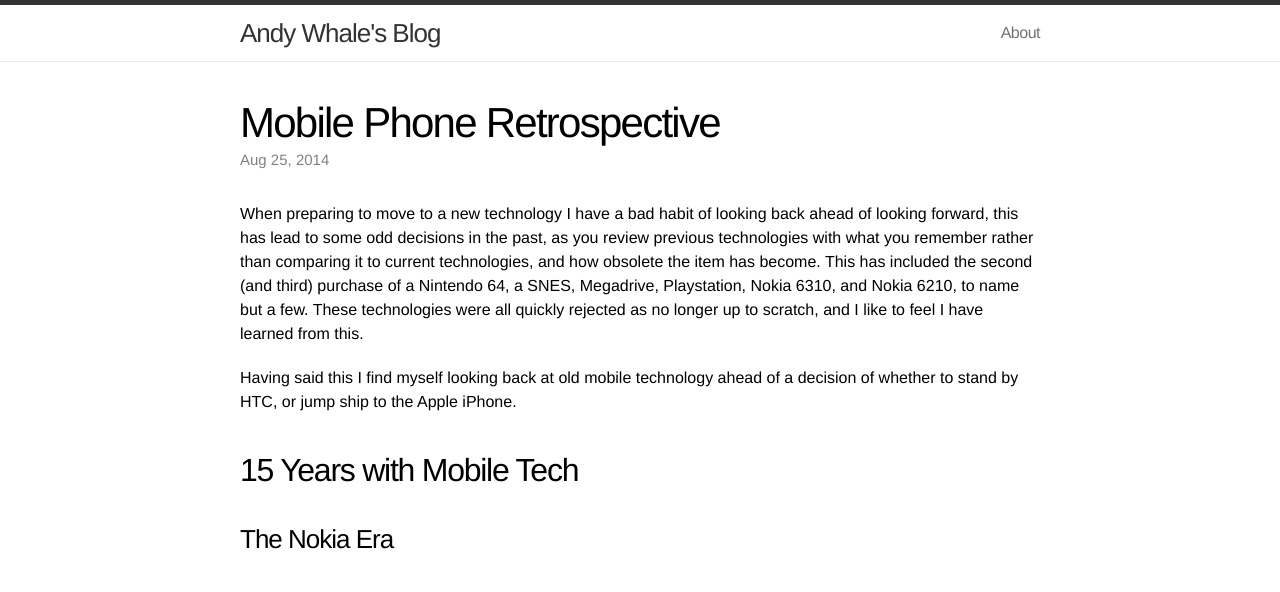
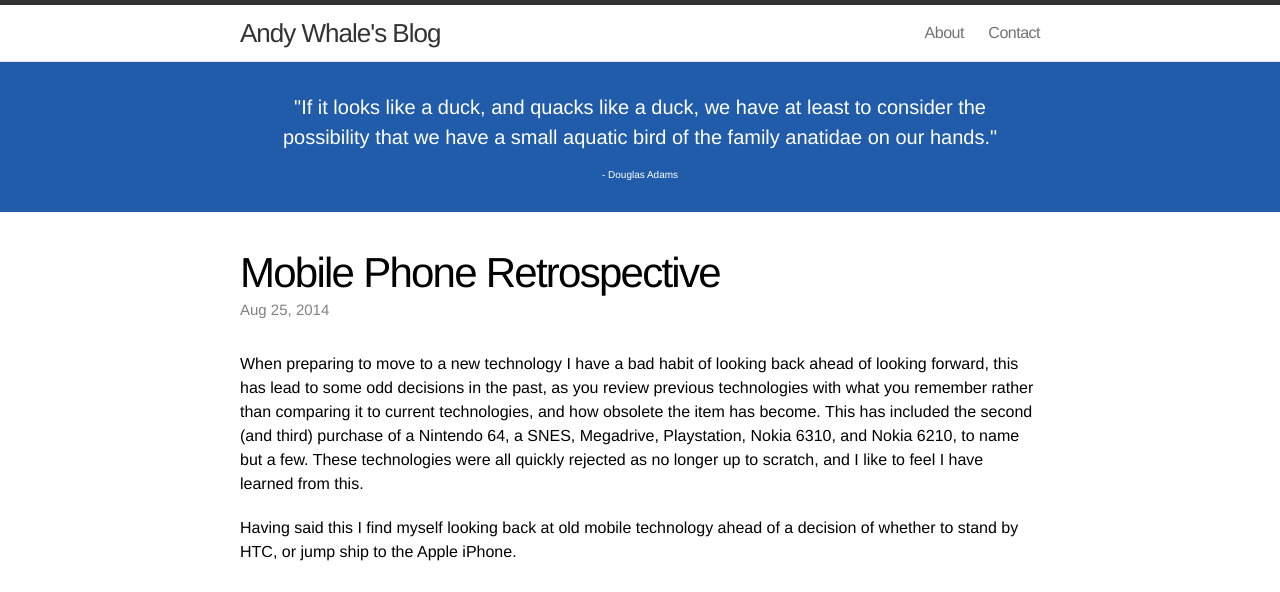
Before and after one commit to andywhale/andywhale.github.io, a Jekyll site: the page built from _posts/2014-08-25-mobile-phone-retrospective.markdown, in a window 1280 px wide. Shown: the top 592 px of the page. Built offline with Jekyll 4.4.1, drawn with Linux system fonts in a browser that asks for light colours.

Commit message:
Style & Contact update

```diff
--- a/_config.yml
+++ b/_config.yml
@@ -6,6 +6,7 @@ baseurl: ""
 url: "http://awhale.co.uk"
 twitter_username: andywhalephoto
 github_username:  andywhale
+facebook_username: andywhalephoto
 
 # Build settings
 markdown: kramdown
--- a/_includes/footer.html
+++ b/_includes/footer.html
@@ -13,25 +13,6 @@
 
     <div class="footer-col-2 column">
       <ul>
-        {% if site.github_username %}<li>
-          <a href="https://github.com/{{ site.github_username }}">
-            <span class="icon github">
-              <svg version="1.1" class="github-icon-svg" xmlns="http://www.w3.org/2000/svg" xmlns:xlink="http://www.w3.org/1999/xlink" x="0px" y="0px"
-                 viewBox="0 0 16 16" enable-background="new 0 0 16 16" xml:space="preserve">
-                <path fill-rule="evenodd" clip-rule="evenodd" fill="#C2C2C2" d="M7.999,0.431c-4.285,0-7.76,3.474-7.76,7.761
-                c0,3.428,2.223,6.337,5.307,7.363c0.388,0.071,0.53-0.168,0.53-0.374c0-0.184-0.007-0.672-0.01-1.32
-                c-2.159,0.469-2.614-1.04-2.614-1.04c-0.353-0.896-0.862-1.135-0.862-1.135c-0.705-0.481,0.053-0.472,0.053-0.472
-                c0.779,0.055,1.189,0.8,1.189,0.8c0.692,1.186,1.816,0.843,2.258,0.645c0.071-0.502,0.271-0.843,0.493-1.037
-                C4.86,11.425,3.049,10.76,3.049,7.786c0-0.847,0.302-1.54,0.799-2.082C3.768,5.507,3.501,4.718,3.924,3.65
-                c0,0,0.652-0.209,2.134,0.796C6.677,4.273,7.34,4.187,8,4.184c0.659,0.003,1.323,0.089,1.943,0.261
-                c1.482-1.004,2.132-0.796,2.132-0.796c0.423,1.068,0.157,1.857,0.077,2.054c0.497,0.542,0.798,1.235,0.798,2.082
-                c0,2.981-1.814,3.637-3.543,3.829c0.279,0.24,0.527,0.713,0.527,1.437c0,1.037-0.01,1.874-0.01,2.129
-                c0,0.208,0.14,0.449,0.534,0.373c3.081-1.028,5.302-3.935,5.302-7.362C15.76,3.906,12.285,0.431,7.999,0.431z"/>
-              </svg>
-            </span>
-            <span class="username">{{ site.github_username }}</span>
-          </a>
-        </li>{% endif %}
         {% if site.twitter_username %}<li>
           <a href="https://twitter.com/{{ site.twitter_username }}">
             <span class="icon twitter">
--- a/_includes/header.html
+++ b/_includes/header.html
@@ -26,3 +26,8 @@
   </div>
 
 </header>
+
+<div class="header-quote">
+  <span class="quote">"If it looks like a duck, and quacks like a duck, we have at least to consider the possibility that we have a small aquatic bird of the family anatidae on our hands."</span><br />
+  - Douglas Adams
+</div>
--- a/_posts/2014-08-25-mobile-phone-retrospective.markdown
+++ b/_posts/2014-08-25-mobile-phone-retrospective.markdown
@@ -13,65 +13,83 @@ Having said this I find myself looking back at old mobile technology ahead of a
 
 ### The Nokia Era
 
+![](http://cdn2.gsmarena.com/vv/bigpic/no3310b.gif){: .leftfloat }
+
 #### Nokia 3310 (1999)
-
-![](http://cdn2.gsmarena.com/vv/bigpic/no3310b.gif)
 
 I'm pretty sure everyone had one of these, a great phone that did exactly what it said on the phone - plus games.
 
+<hr class="seperator" />
+
+![](http://cdn2.gsmarena.com/vv/bigpic/no8310.gif){: .leftfloat }
+
 #### Nokia 8310 (2001)
-
-![](http://cdn2.gsmarena.com/vv/bigpic/no8310.gif)
 
 Technology then shrunk considerably and you got all the "power" of the 3310 in a smaller funkier shell.
 
+<hr class="seperator" />
+
+![](http://cdn2.gsmarena.com/vv/bigpic/no6310i.gif){: .leftfloat }
+
 #### Nokia 6310 (2003)
-
-![](http://cdn2.gsmarena.com/vv/bigpic/no6310i.gif)
 
 Step up one of the best phones ever made, and one I would return to a couple of times (albeit for short periods). The 6310 was a great phone, and would only be replaced either through extensive damage or a lack of newer tech.
 
+<hr class="seperator" />
+
 ### The Blip - Samsung
+
+![](http://cdn2.gsmarena.com/vv/bigpic/sse330.gif){: .leftfloat }
 
 #### Samsung - Some Flip Phone (2004)
 
-![](http://cdn2.gsmarena.com/vv/bigpic/sse330.gif)
+I confess I got tempted away from Nokia, by the intro of the flip phone, with a camera and two screens. For a week, before it went back and I moved back to Nokia.
 
-I confess I got tempted away from Nokia, by the intro of the flip phone, with a camera and two screens. For a week, before it went back and I moved back to Nokia.
+<hr class="seperator" />
 
 ### Returning to Nokia
 
+![](http://cdn2.gsmarena.com/vv/bigpic/no6680.gif){: .leftfloat }
+
 #### Nokia 6680 (2005)
-
-![](http://cdn2.gsmarena.com/vv/bigpic/no6680.gif)
 
 This phone saw a leap in technology with the introduction of both back and front facing camera (ah all of those video calls - both of them).
 
+<hr class="seperator" />
+
+![](http://cdn2.gsmarena.com/vv/bigpic/nokia-e65.gif){: .leftfloat }
+
 #### Nokia E65 (2007)
-
-![](http://cdn2.gsmarena.com/vv/bigpic/nokia-e65.gif)
 
 Not a huge jump in technology, but in terms of form a brilliant phone, sitting well in both hand and pocket, and the slider technology a thing of beauty.
 
+<hr class="seperator" />
+
+![](http://cdn2.gsmarena.com/vv/bigpic/nokia-e71.jpg){: .leftfloat }
+
 #### Nokia E71 (2009)
-
-![](http://cdn2.gsmarena.com/vv/bigpic/nokia-e71.jpg)
 
 As blackberry were taking over the world Nokia released this quite frankly very competitive qwerty phone, again great build quality, but unfortunately the final in my line of Nokia phones as they failed to keep up in the touchscreen stakes.
 
+<hr class="seperator" />
+
 ### The HTC Era
+
+![](http://cdn2.gsmarena.com/vv/bigpic/htc-bravo.jpg){: .leftfloat }
 
 #### HTC Desire (2011)
 
-![](http://cdn2.gsmarena.com/vv/bigpic/htc-bravo.jpg)
+Just as the Desire HD was being launched the Desire dropped in price and became an affordable touchscreen phone and a leap in technology and phone usage. Including effective e-mail management and internet browsing with the larger screen real estate.
 
-Just as the Desire HD was being launched the Desire dropped in price and became an affordable touchscreen phone and a leap in technology and phone usage. Including effective e-mail management and internet browsing with the larger screen real estate.
+<hr class="seperator" />
+
+![](http://cdn2.gsmarena.com/vv/bigpic/htc-one-x-plus-ofic.jpg){: .leftfloat }
 
 #### HTC One X+ (2013)
 
-![](http://cdn2.gsmarena.com/vv/bigpic/htc-one-x-plus-ofic.jpg)
+This time a move with the latest tech came back to bite me, as the One X+ was the most cutting edge phone from HTC at the time of purchase, although about two weeks later it would be replaced with probably the best phone HTC have ever made the HTC One.
 
-This time a move with the latest tech came back to bite me, as the One X+ was the most cutting edge phone from HTC at the time of purchase, although about two weeks later it would be replaced with probably the best phone HTC have ever made the HTC One.
+<hr class="seperator" />
 
 ## Retroactively Fitting Views
 
--- a/css/main.css
+++ b/css/main.css
@@ -71,6 +71,21 @@ a:visited { color: #205caa; }
   margin-left: 20px;
   color: #727272;
   letter-spacing: -.5px;
+}
+
+.header-quote {
+  display: block;
+  background-color: #205caa;
+  padding: 30px;
+  color: #FFFFFF;
+  text-align: center;
+  font-size: 10px;
+}
+.header-quote .quote {
+  font-size: 20px;
+  display: block;
+  margin-left: 20%;
+  margin-right: 20%;
 }
 
 /* Site footer */
@@ -162,9 +177,18 @@ a:visited { color: #205caa; }
   color: #818181;
 }
 
+.leftfloat {
+  float: left;
+}
 
 /* Post styles */
 /* ----------------------------------------------------------*/
+
+.seperator {
+  clear: both;
+  border: 0px;
+  padding: 6px;
+}
 
 .post-header { margin: 10px 0 30px; }
 
@@ -184,7 +208,6 @@ a:visited { color: #205caa; }
 .post-content { margin: 0 0 30px; }
 
 .post-content > * { margin: 20px 0; }
-
 
 .post-content h1,
 .post-content h2,
```
Also changed, not shown: contact.md (added, +15 -0 lines), about.md (line endings or trailing spaces).
